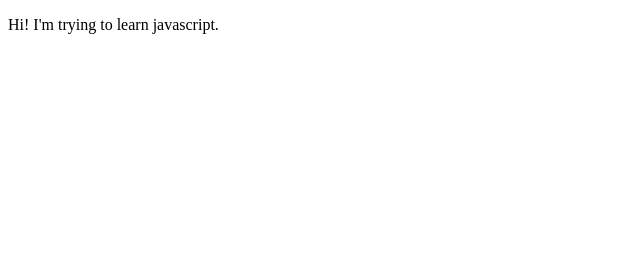
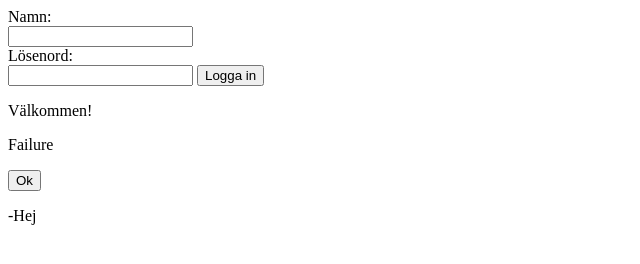
Before and after one commit to sofiamarhaug/inloggningssida, a plain HTML site: page index.html in a window 1280 px wide. Shown: the whole page, without its empty margins (0-640 px from the left). Drawn offline with Linux system fonts and the light colour scheme.

Commit message:
added new functionality for ex1

```diff
--- a/index.html
+++ b/index.html
@@ -1,15 +1,52 @@
 <!DOCTYPE html>
-<html lang="en">
+<html lang="sv">
 <head>
     <meta charset="UTF-8">
     <meta http-equiv="X-UA-Compatible" content="IE=edge">
     <meta name="viewport" content="width=device-width, initial-scale=1.0">
     <title>Javascript exercises</title>
+    <!--<link href="style.css" rel="stylesheet"><-->
+
 </head>
+
 <body>
-    <p>Hi! I'm trying to learn javascript.</p>
 
-<script src="script.js"></script>
+ <!--login page here-->
+
+ <div>
+    <form>
+    <label for="namn">Namn:</label><br>
+    <input type="text" id="inputname" name="name"><br>
+    <label for="lösenord">Lösenord:</label><br>
+    <input type="text" id="inputpwd" name="password">
+    <input type="button" id="button" value="Logga in">
+  </form>
+</div>
+
+ <!--welcome page here-->
+<div>
+    <p id="successfulLoginPage">Success</p>
+</div>
+
+ <!--unsuccessful login page here-->
+<div>
+    <p id="unsuccessfulLoginPage">Failure</p> <!--det här skall byggas i javascript-->
+    <input type="button" value="Ok"> <!--gå tillbaka till login page. ta bort!-->
+</div>
+
+<!--SLASK TA BORT!-->
+
+<p id="slaskP">-Hej</p>
+
+<!--TILL HIT!-->
+
+    <!-- Links to javascript and css files /-->
+    <script src="script.js"></script>
+    <script src="home.html"></script>
+    <script src="slask.js"></script> <!--ta bort!-->
+
+
+
 
 </body>
 </html>
--- a/script.js
+++ b/script.js
@@ -1,2 +1,26 @@
-//Put javascript here
-console.log()
+//write to the log
+function log (logmessage) {
+    console.log(logmessage);
+}
+
+// declare some constants
+const namn="test"
+const password="1234"
+
+// create a function that executes when user clicks button
+//const btn = button.onclick()
+
+// create a function that checks the input
+
+function checkInput() {
+//plocka in input och checka mot consts
+if (namn === "test") {
+    log("funkar");
+    document.getElementById("successfulLoginPage").textContent = "Välkommen!"
+} else {
+    log("funkar inte")
+    document.getElementById("unsuccessfulLoginPage").textContent = "Nu gick något snett, klicka på knappen och försök att logga in igen."
+    //<input type="button" value="Ok"> <!--gå tillbaka till login page. ta bort!--></input>
+}
+}
+checkInput()
```
